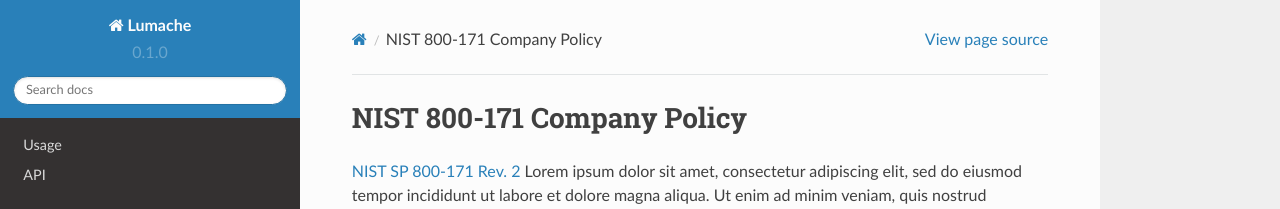
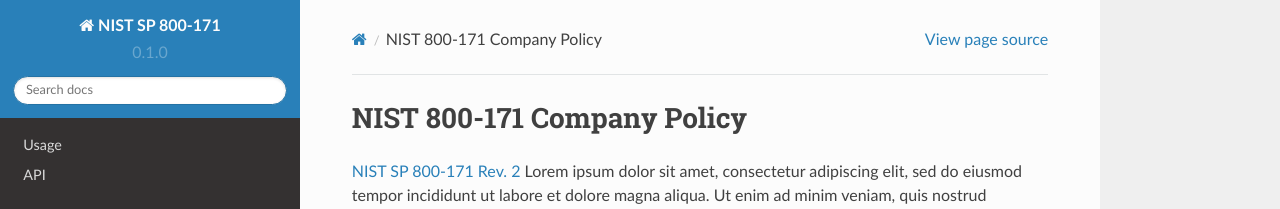
Before and after one commit to namruf32/xylariam-test, a Sphinx documentation site: the page built from docs/source/index.rst, in a window 1280 px wide. Shown: the top 209 px of the page. Built offline with Sphinx 7.4.7 and the Read the Docs theme 2.0.0, drawn with Linux system fonts in a browser that asks for light colours.

Commit message:
Update conf.py

```diff
--- a/docs/source/conf.py
+++ b/docs/source/conf.py
@@ -2,9 +2,9 @@
 
 # -- Project information
 
-project = 'Lumache'
+project = 'NIST SP 800-171'
 copyright = '2021, Graziella'
-author = 'Graziella'
+author = 'xylariam'
 
 release = '0.1'
 version = '0.1.0'
```
